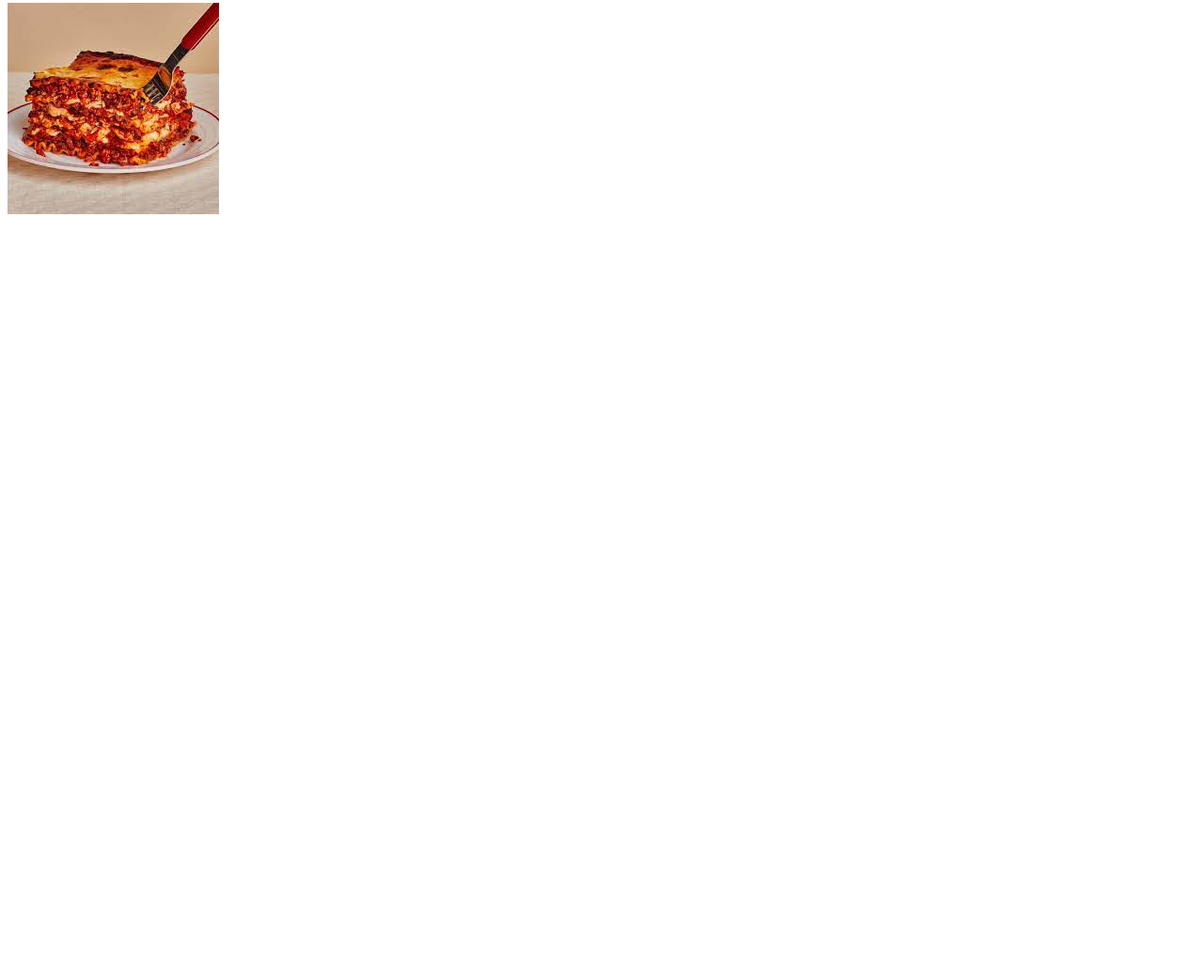
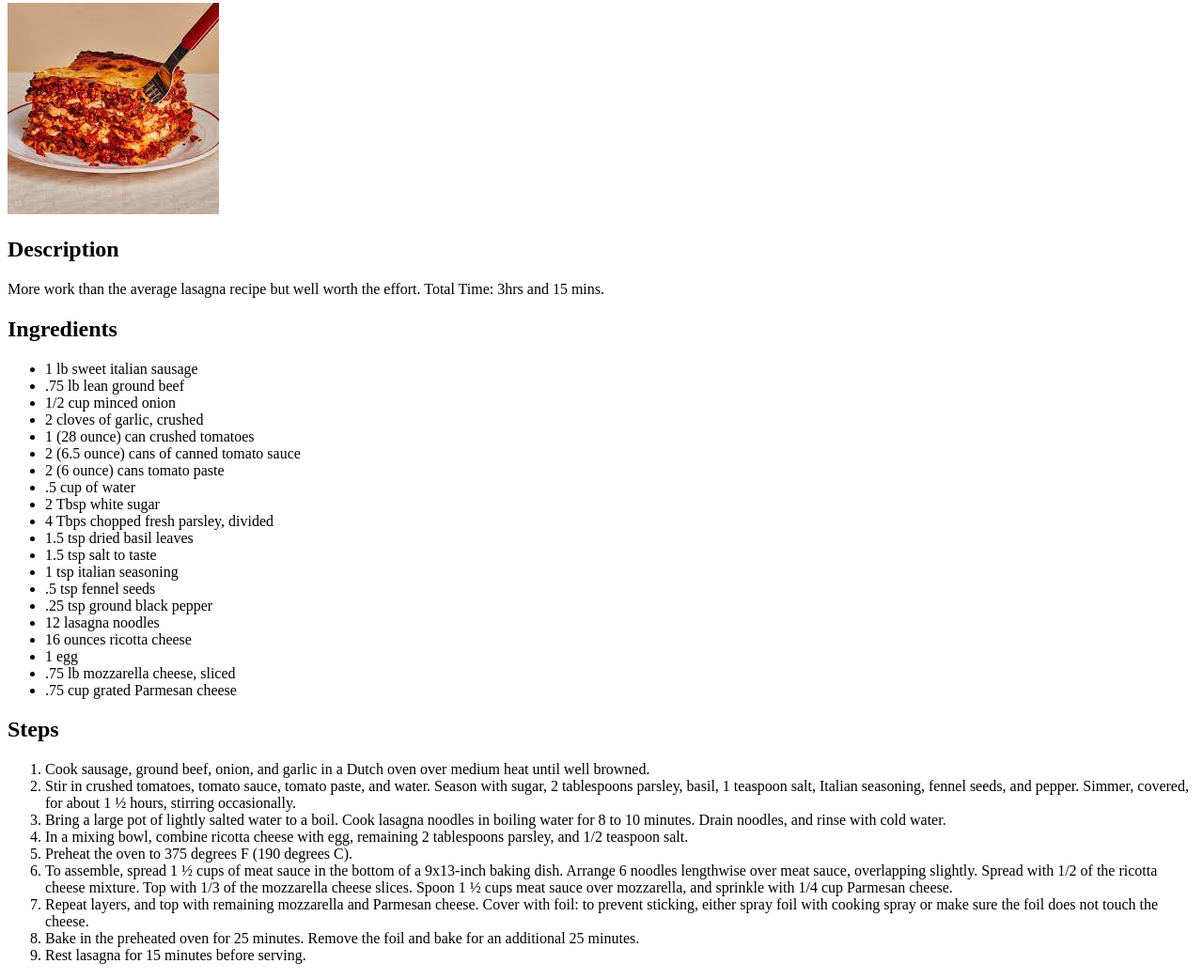
Before and after one commit to Derek-Voeller/odin-recipes, a plain HTML site: page recipes/lasagna.html in a window 1280 px wide. Shown: the part 77-1119 px from the top of the page at 94% size. Before the commit the page ends 800 px from the top, so only its background shows below. Drawn offline with Linux system fonts and the light colour scheme.

Commit message:
Added ingredients and steps to lasagna recipe.

```diff
--- a/recipes/lasagna.html
+++ b/recipes/lasagna.html
@@ -7,6 +7,45 @@
 </head>
 <body>
     <h1>World's Best Lasagna</h1>
-    <img src="../images/lasagna.jpeg"
+    <img src="../images/lasagna.jpeg">
+    <h2>Description</h2>
+    <p>More work than the average lasagna recipe but well worth the effort. Total Time: 3hrs and 15 mins.</p>
+    <h2>Ingredients</h2>
+    <ul>
+        <li>1 lb sweet italian sausage</li>
+        <li>.75 lb lean ground beef</li>
+        <li>1/2 cup minced onion</li>
+        <li>2 cloves of garlic, crushed</li>
+        <li>1 (28 ounce) can crushed tomatoes</li>
+        <li>2 (6.5 ounce) cans of canned tomato sauce</li>
+        <li>2 (6 ounce) cans tomato paste</li>
+        <li>.5 cup of water</li>
+        <li>2 Tbsp white sugar</li>
+        <li>4 Tbps chopped fresh parsley, divided</li>
+        <li>1.5 tsp dried basil leaves</li>
+        <li>1.5 tsp salt to taste</li>
+        <li>1 tsp italian seasoning</li>
+        <li>.5 tsp fennel seeds</li>
+        <li>.25 tsp ground black pepper</li>
+        <li>12 lasagna noodles</li>
+        <li>16 ounces ricotta cheese</li>
+        <li>1 egg</li>
+        <li>.75 lb mozzarella cheese, sliced</li>
+        <li>.75 cup grated Parmesan cheese</li>
+
+    </ul>
+    <h2>Steps</h2>
+    <ol>
+        <li>Cook sausage, ground beef, onion, and garlic in a Dutch oven over medium heat until well browned.</li>
+        <li>Stir in crushed tomatoes, tomato sauce, tomato paste, and water. Season with sugar, 2 tablespoons parsley, basil, 1 teaspoon salt, Italian seasoning, fennel seeds, and pepper. Simmer, covered, for about 1 ½ hours, stirring occasionally.</li>
+        <li>Bring a large pot of lightly salted water to a boil. Cook lasagna noodles in boiling water for 8 to 10 minutes. Drain noodles, and rinse with cold water.</li>
+        <li>In a mixing bowl, combine ricotta cheese with egg, remaining 2 tablespoons parsley, and 1/2 teaspoon salt.</li>
+        <li>Preheat the oven to 375 degrees F (190 degrees C).</li>
+        <li>To assemble, spread 1 ½ cups of meat sauce in the bottom of a 9x13-inch baking dish. Arrange 6 noodles lengthwise over meat sauce, overlapping slightly. Spread with 1/2 of the ricotta cheese mixture. Top with 1/3 of the mozzarella cheese slices. Spoon 1 ½ cups meat sauce over mozzarella, and sprinkle with 1/4 cup Parmesan cheese.</li>
+        <li>Repeat layers, and top with remaining mozzarella and Parmesan cheese. Cover with foil: to prevent sticking, either spray foil with cooking spray or make sure the foil does not touch the cheese.</li>
+        <li>Bake in the preheated oven for 25 minutes. Remove the foil and bake for an additional 25 minutes.</li>
+        <li>Rest lasagna for 15 minutes before serving.</li>
+    </ol>
+    </body>
 </body>
 </html>
```
